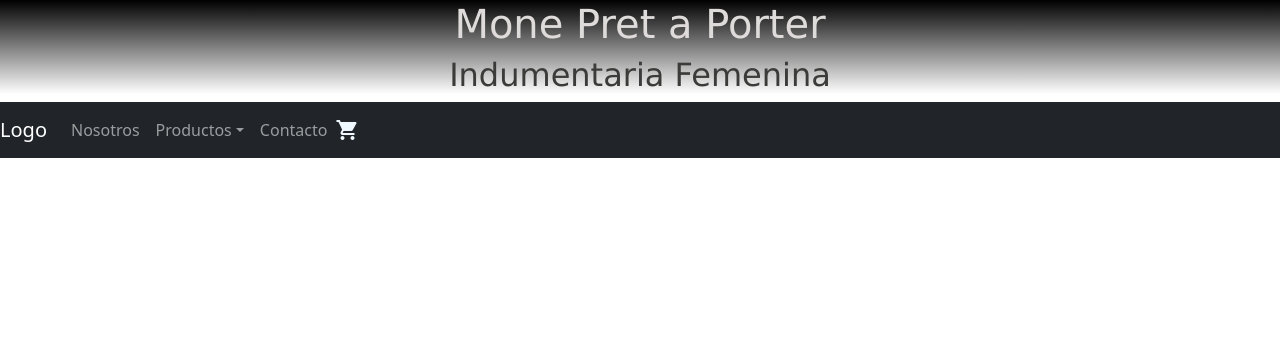
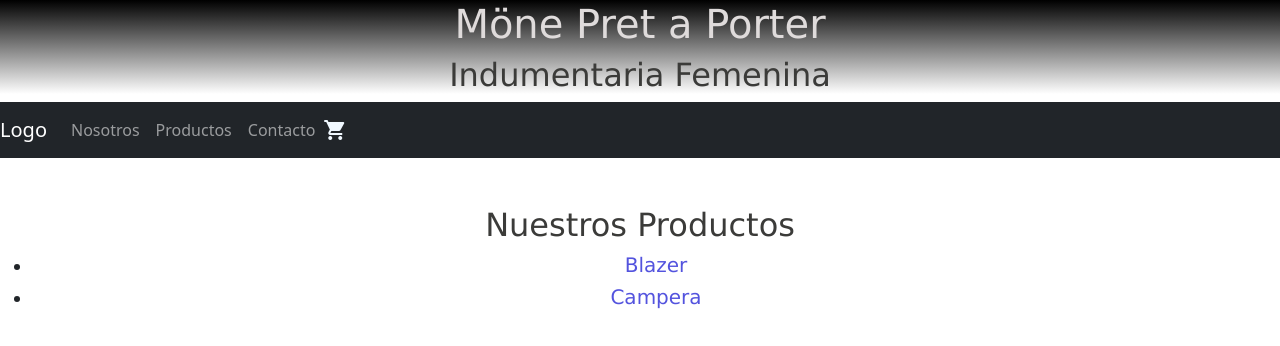
Before and after one commit to CarlaLS/Proyecto, a React (Create React App) app: page / in a window 1280 px wide. Shown: the top 346 px of the page. Built offline with nearby package versions, Linux system fonts and the light colour scheme.

Commit message:
se modificó para nuevo desafío ItemListContainer, App, NavBar, index y estilo

```diff
--- a/src/App.js
+++ b/src/App.js
@@ -1,6 +1,7 @@
 
 import NavBarComponente from "./Components/NavBar";
 
+import ItemListContainer from "./Components/ItemListContainer";
 
 
 
@@ -8,7 +9,10 @@ const App = () => {
     return (
        <>
         <NavBarComponente/>
-
+        <div>
+        <h2 className="titulo mt-5">Nuestros Productos</h2>
+        <ItemListContainer/>
+        </div>
 
        </>
 
--- a/src/Components/ItemListContainer.js
+++ b/src/Components/ItemListContainer.js
@@ -1,21 +1,51 @@
-import { NavDropdown } from 'react-bootstrap';
-import ItemCount from './ItemCount';
+// import {Card, Container, Row, Col} from 'react-bootstrap';
+// import ItemList  from './ItemList';
+// import ItemCount from './ItemCount';
 
-const ItemListContainer = (props) => {
-  const { productoA, productoB, productoC } = props
-  return (
+// const ItemListContainer = (props) => {
+//   const { productoA, productoB, productoC } = props
 
-    < NavDropdown title="Productos" id="basic-nav-dropdown">
-      <div className="producto"><NavDropdown.Item href="#action/3.1"><h5>{productoA}</h5></NavDropdown.Item>
-        <ItemCount stock={5} initial={1} onAdd={(cantidad) => { console.log(cantidad) }} /></div>
-      <div className="producto"> <NavDropdown.Item href="#action/3.2"><h5>{productoB}</h5></NavDropdown.Item>
-        <ItemCount stock={5} initial={1} onAdd={(cantidad) => { console.log(cantidad) }} /></div>
-      <div className="producto"><NavDropdown.Item href="#action/3.3"><h5>{productoC}</h5></NavDropdown.Item>
-        <ItemCount stock={5} initial={1} onAdd={(cantidad) => { console.log(cantidad) }} /></div>
-    </NavDropdown>
+import { useEffect, useState }from "react";
 
-  );
+
+
+  const promiseItemListContainer = () => {
+    return new Promise ((resolve,reject) =>{
+        setTimeout (
+          ()=>
+        resolve ([
+        {id:'01', destacado: true, nombre: 'Blazer'},
+        {id:'02', destacado: false, nombre: 'Chaleco'},
+        {id:'03', destacado: true, nombre:'Campera'},
+        {id:'04', destacado: false, nombre:'Camisa'},
+        ]),
+         2000
+         );
+    });
+
+}
+export const ItemListContainer = () => {
+  const [dataToShow, SetDataToShow]= useState([]);
+
+  useEffect ( () => {
+      promiseItemListContainer().then ((data)=>{     // eslint-disable-next-line no-unused-expressions
+        let aux = data.filter(ItemList => ItemList.destacado)
+        SetDataToShow(aux);
+});
+
+}, []);
+
+return dataToShow.length === 0 ? (
+      <h5>Cargando....</h5>
+  ) : (
+      <ul>
+          {dataToShow.map ((Item)=> (
+          <li  key= {Item.id}><h5>{Item.nombre}</h5></li>
+
+          ))}
+      </ul>
+  )
 
 }
 
-export default ItemListContainer;
+export default ItemListContainer
--- a/src/Components/NavBar.js
+++ b/src/Components/NavBar.js
@@ -1,6 +1,5 @@
 import { Navbar, Nav } from 'react-bootstrap';
 import CartWidget from './CartWidget';
-import ItemListContainer from './ItemListContainer';
 
 
 const NavBarComponente = () => {
@@ -9,7 +8,7 @@ const NavBarComponente = () => {
   return (
     <header>
       <div className="header">
-        <h1 className="titulo"> Mone Pret a Porter</h1>
+        <h1 className="titulo"> Möne Pret a Porter</h1>
         <h2 className="titulo">Indumentaria Femenina</h2>
       </div>
       <Navbar bg="dark" variant="dark">
@@ -17,7 +16,7 @@ const NavBarComponente = () => {
         <Navbar.Brand href="#logo">Logo</Navbar.Brand>
         <Nav className="me-auto">
           <Nav.Link href="#nosotros">Nosotros</Nav.Link>
-          <ItemListContainer productoA="Camisas/Remeras" productoB="Pantalones" productoC="Abrigos" />
+          <Nav.Link href="#nosotros">Productos</Nav.Link>
           <Nav.Link href="#contacto">Contacto</Nav.Link>
 
         </Nav>
@@ -25,8 +24,9 @@ const NavBarComponente = () => {
       </Navbar>
 
 
+
     </header>
   )
 }
 
-export default NavBarComponente
+export default NavBarComponente;
--- a/src/estilo.css
+++ b/src/estilo.css
@@ -23,7 +23,7 @@ h2 {
 h5 {
   text-align: center;
   font-family: Verdana, Geneva, Tahoma, sans-serif;
-  color: #505052c2;
+  color: #1d1dd4c2;
 
 }
 
@@ -43,10 +43,10 @@ h5 {
   border-radius: 10px;
   margin-left: 10px;
   margin-right: auto;
-  margin-bottom: 20px;
+  margin-bottom: 10px;
   text-align: center;
   font-family: Verdana, Geneva, Tahoma, sans-serif;
-  padding: 10px;
+  padding: 5px;
   box-shadow: 5px 5px 5px 0;
 }
 
--- a/src/index.js
+++ b/src/index.js
@@ -8,6 +8,7 @@ import ReactDOM from "react-dom"
 
 //3) Tener un elemento de React
 
+
 import App from "./App"
 import "./estilo.css"
 import 'bootstrap/dist/css/bootstrap.min.css';
```
